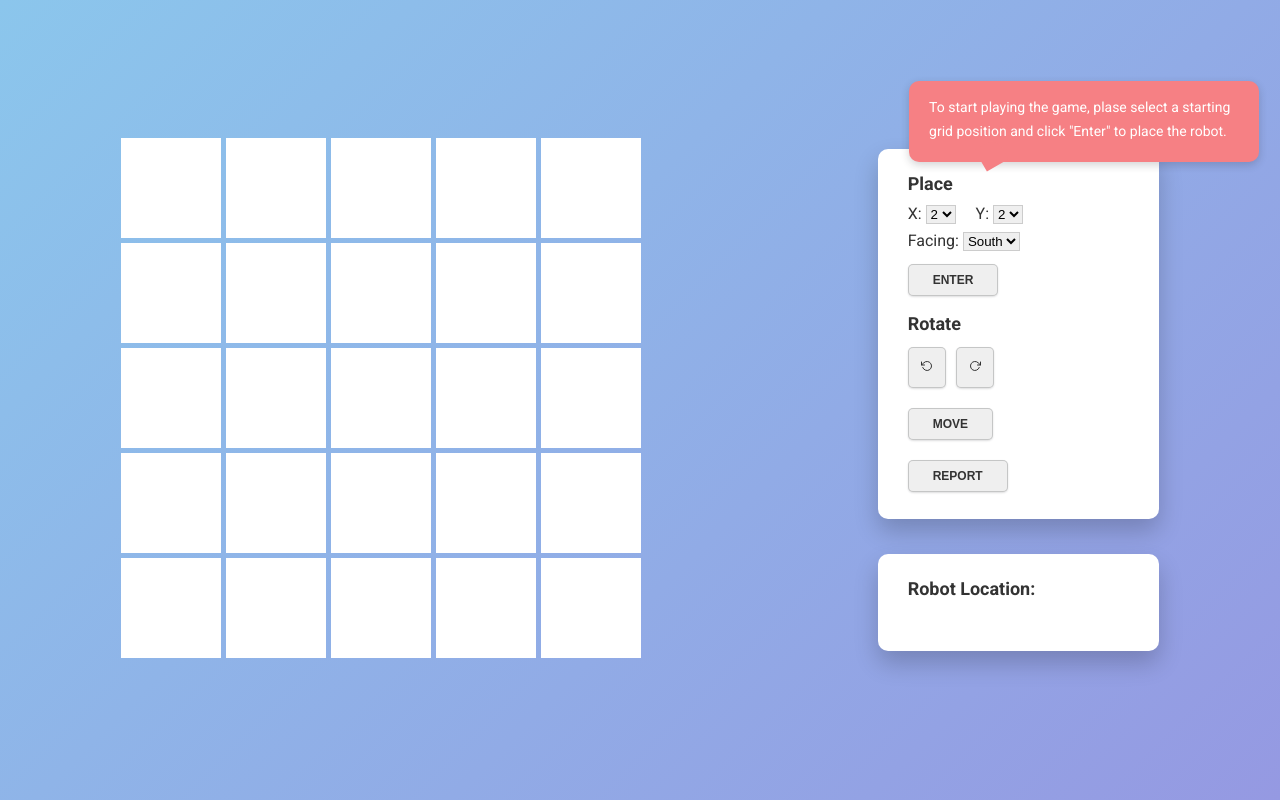
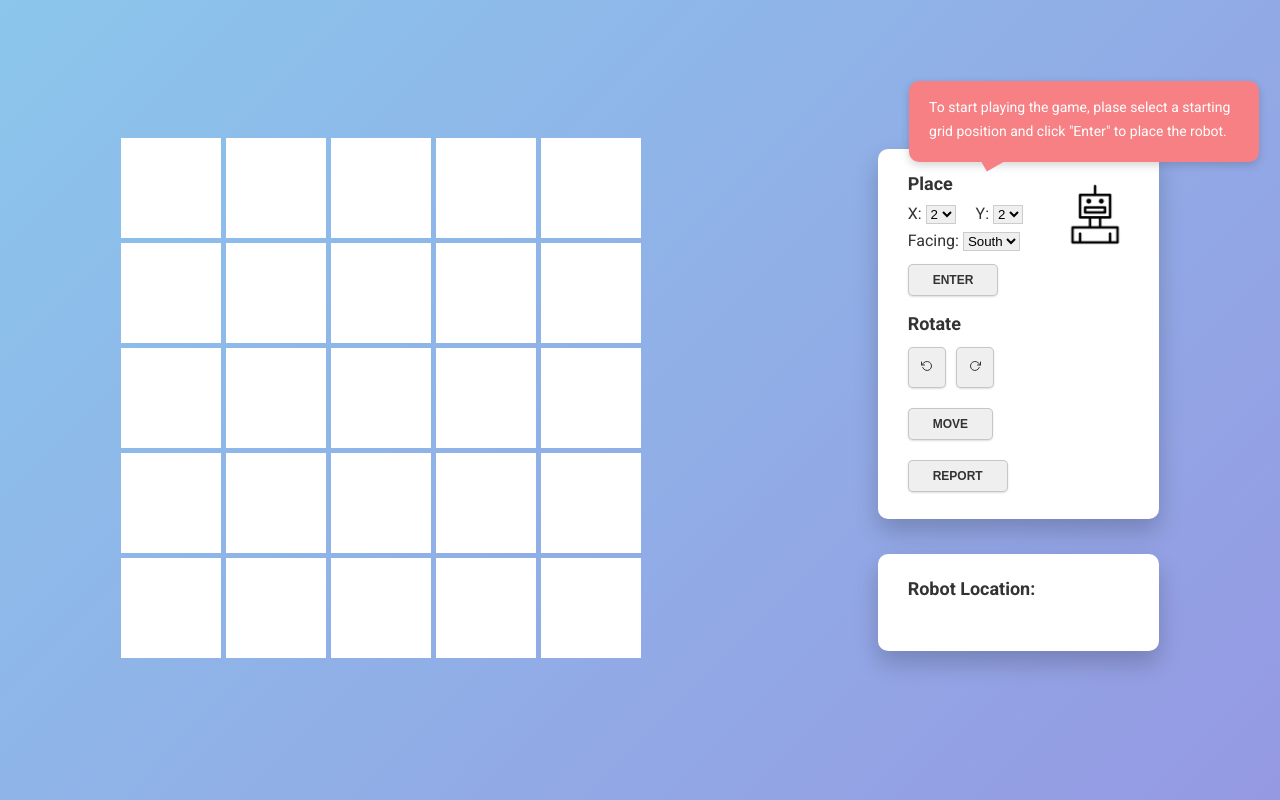
Before and after one commit to RubenGarciaBri/behaviourlab-project, a React (Create React App) app: page / in a window 1280 px wide. Built offline with nearby package versions, Linux system fonts and the light colour scheme.

Commit message:
Change robot z-index so it's visible at the start

```diff
--- a/src/components/ControlPanel.js
+++ b/src/components/ControlPanel.js
@@ -88,16 +88,12 @@ const ControPanel = ({ dispatch, reduxState }) => {
     } else {
       if (reduxState.facing === 'NORTH' && reduxState.y === 4) {
         dispatch(block('top'));
-        console.log('Unable to move north');
       } else if (reduxState.facing === 'EAST' && reduxState.x === 4) {
         dispatch(block('right'));
-        console.log('Unable to move east');
       } else if (reduxState.facing === 'SOUTH' && reduxState.y === 0) {
         dispatch(block('down'));
-        console.log('Unable to move south');
       } else if (reduxState.facing === 'WEST' && reduxState.x === 0) {
         dispatch(block('left'));
-        console.log('Unable to move west');
       } else {
         moveRobot();
       }
--- a/src/sass/components/_robot.scss
+++ b/src/sass/components/_robot.scss
@@ -1,6 +1,7 @@
 .robot {
   transition: all 0.3s;
   animation-timing-function: ease;
+  z-index: 9999;
 
   &__img {
     width: 6rem;
```
